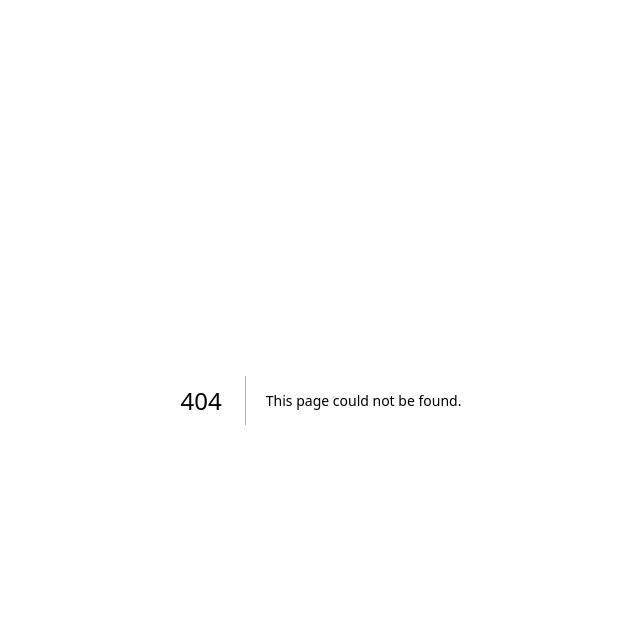
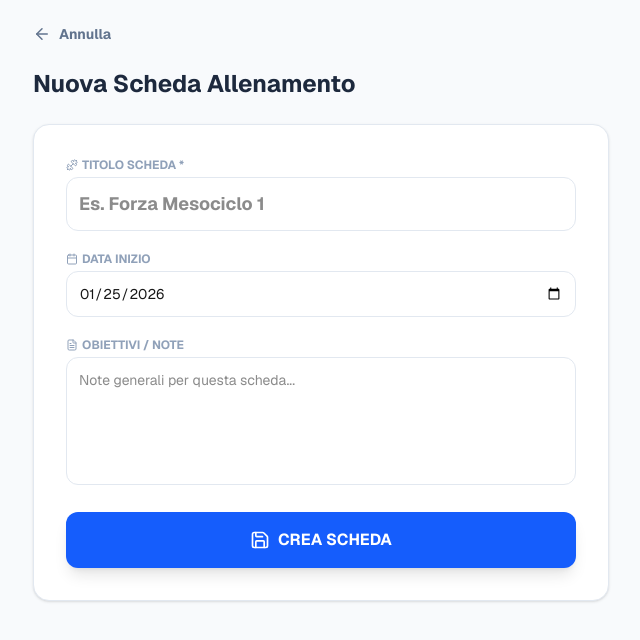
Before and after one commit to franvirtus/trainer-app, a Next.js app: page /admin/clients/1/new-program in a window 1280 px wide. Before the commit this address had no page. Shown: the top 640 px of the page, without its empty margins (319-959 px from the left). Built offline with nearby package versions, Linux system fonts and the light colour scheme.

Commit message:
add new program page

```diff
--- /dev/null
+++ b/app/admin/clients/[id]/new-program/page.js
@@ -0,0 +1,117 @@
+"use client";
+export const dynamic = 'force-dynamic';
+
+import { useState } from 'react';
+import { createClient } from '@supabase/supabase-js';
+import { useRouter, useParams } from 'next/navigation';
+import { Save, ArrowLeft, Dumbbell, FileText, Calendar } from 'lucide-react';
+import Link from 'next/link';
+
+export default function NewProgramPage() {
+  const router = useRouter();
+  const params = useParams();
+  const clientId = params?.id; // L'ID dell'atleta preso dall'URL
+
+  const [loading, setLoading] = useState(false);
+
+  // --- CHIAVI DIRETTE ---
+  const supabaseUrl = "https://hamzjxkedatewqbqidkm.supabase.co";
+  const supabaseKey = "eyJhbGciOiJIUzI1NiIsInR5cCI6IkpXVCJ9.eyJpc3MiOiJzdXBhYmFzZSIsInJlZiI6ImhhbXpqeGtlZGF0ZXdxYnFpZGttIiwicm9sZSI6ImFub24iLCJpYXQiOjE3NjkwMjczNzYsImV4cCI6MjA4NDYwMzM3Nn0.YzisHzwjC__koapJ7XaJG7NZkhUYld3BPChFc4XFtNM";
+
+  const supabase = createClient(supabaseUrl, supabaseKey);
+  // ---------------------
+
+  const [formData, setFormData] = useState({
+    title: '',
+    description: '',
+    start_date: new Date().toISOString().split('T')[0] // Oggi come default
+  });
+
+  const saveProgram = async () => {
+    if (!formData.title.trim()) return alert("Dai un titolo alla scheda!");
+
+    setLoading(true);
+
+    // 1. Recuperiamo il nome dell'atleta per sicurezza (opzionale, ma utile nel DB)
+    const { data: client } = await supabase.from('clients').select('full_name').eq('id', clientId).single();
+    const clientName = client ? client.full_name : 'Atleta';
+
+    // 2. Creiamo la scheda
+    const { error } = await supabase
+      .from('programs')
+      .insert([{
+          client_id: clientId,
+          client_name: clientName,
+          title: formData.title,
+          notes: formData.description,
+          created_at: new Date().toISOString()
+      }]);
+
+    if (error) {
+        alert("Errore: " + error.message);
+        setLoading(false);
+    } else {
+        // Successo! Torniamo al profilo dell'atleta
+        router.push(`/admin/clients/${clientId}`);
+    }
+  };
+
+  return (
+    <div className="min-h-screen bg-slate-50 p-6 font-sans flex flex-col items-center">
+      <div className="max-w-xl w-full">
+
+        <button onClick={() => router.back()} className="flex items-center text-slate-500 mb-6 hover:text-blue-600 gap-2 font-bold text-sm">
+            <ArrowLeft size={18}/> Annulla
+        </button>
+
+        <h1 className="text-2xl font-bold text-slate-800 mb-6">Nuova Scheda Allenamento</h1>
+
+        <div className="bg-white p-8 rounded-2xl shadow-sm border border-slate-200 space-y-5">
+
+            {/* TITOLO SCHEDA */}
+            <div>
+                <label className="text-xs font-bold text-slate-400 uppercase mb-1 flex items-center gap-1"><Dumbbell size={12}/> Titolo Scheda *</label>
+                <input
+                    type="text"
+                    placeholder="Es. Forza Mesociclo 1"
+                    className="w-full p-3 border border-slate-200 rounded-xl font-bold text-lg focus:ring-2 focus:ring-blue-500 outline-none"
+                    value={formData.title}
+                    onChange={(e) => setFormData({...formData, title: e.target.value})}
+                />
+            </div>
+
+            {/* DATA (Opzionale, solo visiva) */}
+            <div>
+                <label className="text-xs font-bold text-slate-400 uppercase mb-1 flex items-center gap-1"><Calendar size={12}/> Data Inizio</label>
+                <input
+                    type="date"
+                    className="w-full p-3 border border-slate-200 rounded-xl text-sm outline-none focus:border-blue-500"
+                    value={formData.start_date}
+                    onChange={(e) => setFormData({...formData, start_date: e.target.value})}
+                />
+            </div>
+
+            {/* NOTE / OBIETTIVI */}
+            <div>
+                <label className="text-xs font-bold text-slate-400 uppercase mb-1 flex items-center gap-1"><FileText size={12}/> Obiettivi / Note</label>
+                <textarea
+                    placeholder="Note generali per questa scheda..."
+                    className="w-full p-3 border border-slate-200 rounded-xl text-sm h-32 outline-none focus:border-blue-500 resize-none"
+                    value={formData.description}
+                    onChange={(e) => setFormData({...formData, description: e.target.value})}
+                />
+            </div>
+
+            <button
+                onClick={saveProgram}
+                disabled={loading}
+                className="w-full bg-blue-600 text-white font-bold py-4 rounded-xl shadow-lg hover:bg-blue-700 hover:scale-[1.02] transition-all flex justify-center items-center gap-2 disabled:opacity-50"
+            >
+                {loading ? "Creazione in corso..." : <><Save size={20}/> CREA SCHEDA</>}
+            </button>
+
+        </div>
+      </div>
+    </div>
+  );
+}
```
